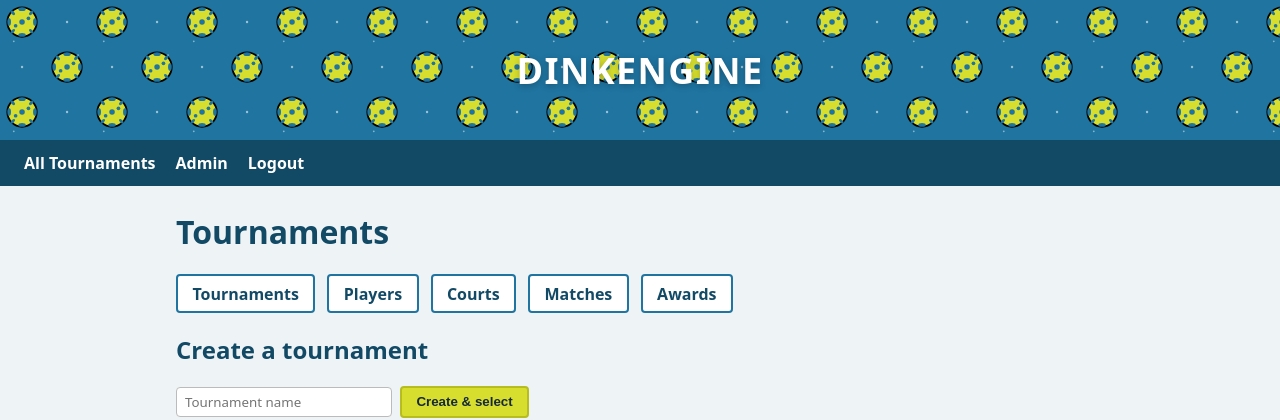
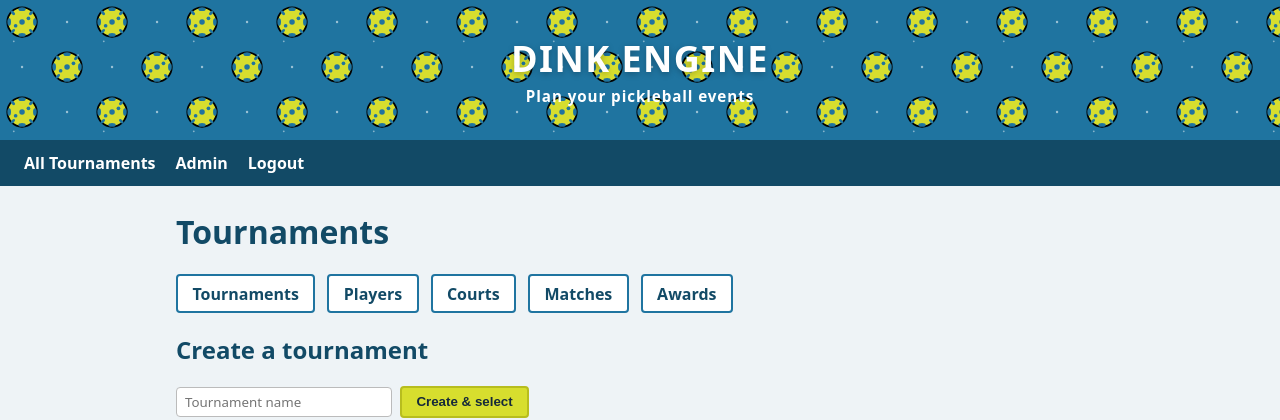
Before and after one commit to paulinemlchan/dinkEngine, a Flask app: page /admin/tournaments in a window 1280 px wide. Shown: the top 420 px of the page. Run offline with Flask 3, Linux system fonts and the light colour scheme; the visitor is signed in with stand-in values (Sample User, id 1); data that the repository does not hold is empty.

Commit message:
Show Dink Engine with tagline on the generic (no-tournament) header

```diff
--- a/static/css/style.css
+++ b/static/css/style.css
@@ -55,6 +55,12 @@ body {
   letter-spacing: 0.04em;
   text-transform: uppercase;
   text-shadow: 0 2px 6px rgba(0, 0, 0, 0.25);
+}
+.site-tagline {
+  color: #fff;
+  font-weight: 600;
+  letter-spacing: 0.06em;
+  font-size: 0.95rem;
 }
 .nav {
   background: var(--color-blue-dark);
--- a/templates/base.html
+++ b/templates/base.html
@@ -3,7 +3,7 @@
 <head>
   <meta charset="utf-8">
   <meta name="viewport" content="width=device-width, initial-scale=1">
-  <title>{{ tournament.name if tournament else 'DinkEngine' }}</title>
+  <title>{{ tournament.name if tournament else 'Dink Engine' }}</title>
   <link rel="stylesheet" href="{{ url_for('static', filename='css/style.css') }}">
 </head>
 <body class="theme-{{ tournament.theme if tournament else 'normal' }}">
@@ -14,7 +14,10 @@
   {% else %}
     <header class="site-header">
       <div class="site-header-inner">
-        <span class="site-title">{{ tournament.name if tournament else 'DinkEngine' }}</span>
+        <span class="site-title">{{ tournament.name if tournament else 'Dink Engine' }}</span>
+        {% if not tournament %}
+          <span class="site-tagline">Plan your pickleball events</span>
+        {% endif %}
       </div>
     </header>
   {% endif %}
```
